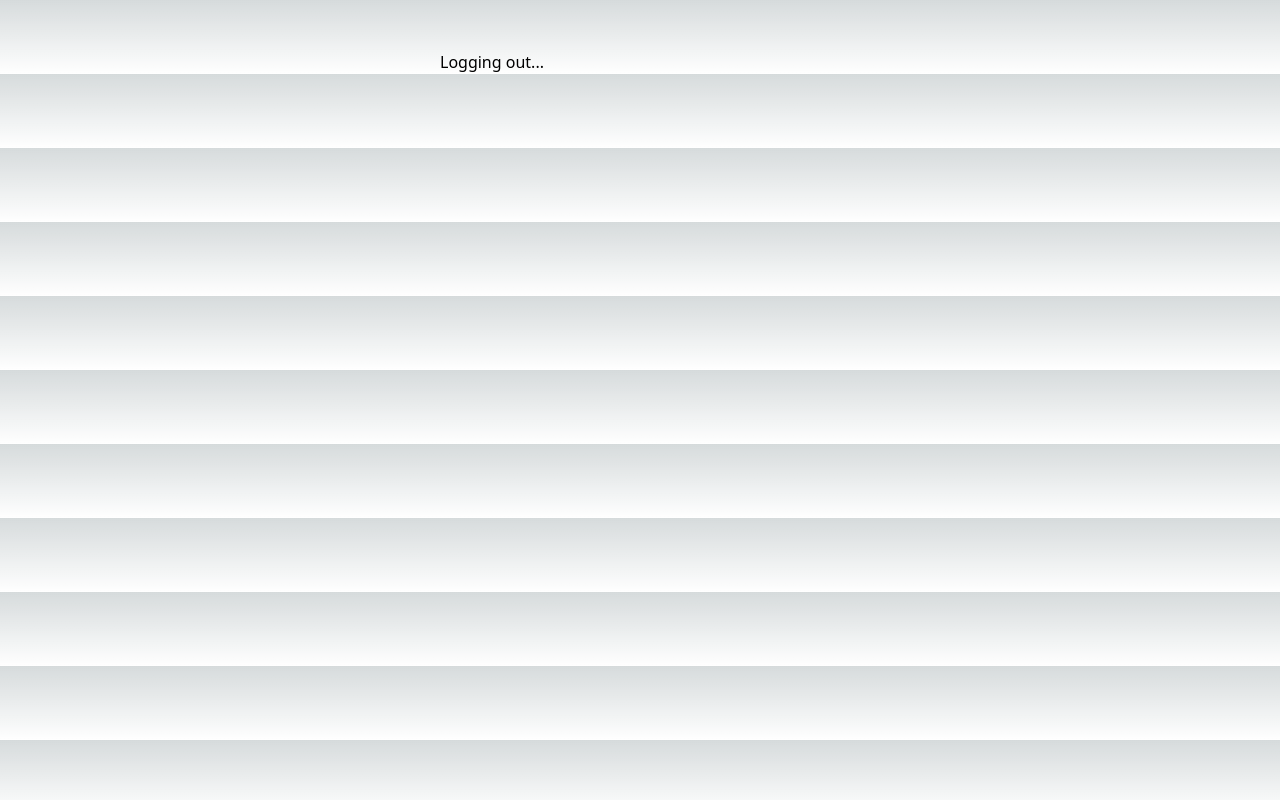
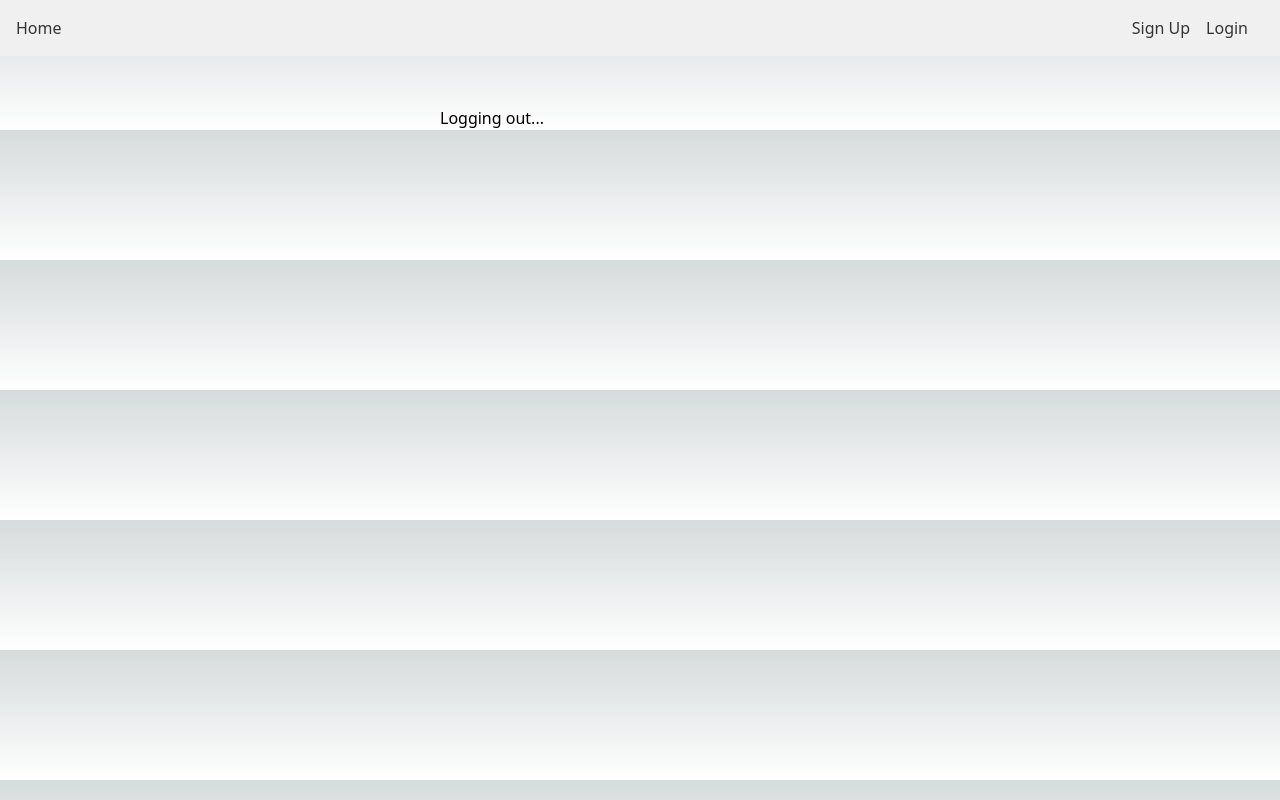
Before and after one commit to faraz-github/travelblog-task-v2, a Next.js app: page /logout in a window 1280 px wide. Built offline with nearby package versions, Linux system fonts and the light colour scheme; no server answers.

Commit message:
Implement auth context

```diff
--- /dev/null
+++ b/src/components/Navbar/Navbar.jsx
@@ -0,0 +1,43 @@
+import Link from "next/link";
+import { useAuth } from "@/contexts/AuthContext";
+import styles from "./Navbar.module.css";
+import { usePathname } from "next/navigation";
+
+const Navbar = () => {
+  const { isAuthenticated } = useAuth();
+  const pathname = usePathname();
+  console.log({ pathname });
+
+  return (
+    <nav className={styles.navigation}>
+      <div className={styles.left}>
+        <Link className={styles.link} href="/">
+          Home
+        </Link>
+      </div>
+      <div className={styles.right}>
+        {!isAuthenticated && (
+          <>
+            {pathname !== "/signup" && (
+              <Link className={styles.link} href="/signup">
+                Sign Up
+              </Link>
+            )}
+            {pathname !== "/login" && (
+              <Link className={styles.link} href="/login">
+                Login
+              </Link>
+            )}
+          </>
+        )}
+        {isAuthenticated && (
+          <Link className={styles.link} href="/logout">
+            Logout
+          </Link>
+        )}
+      </div>
+    </nav>
+  );
+};
+
+export default Navbar;
--- /dev/null
+++ b/src/components/Navbar/Navbar.module.css
@@ -0,0 +1,22 @@
+.navigation {
+  display: flex;
+  justify-content: space-between;
+  padding: 1rem;
+  background-color: #f0f0f0;
+}
+
+.left {
+  display: flex;
+  align-items: center;
+}
+
+.right {
+  display: flex;
+  align-items: center;
+}
+
+.link {
+  margin-right: 1rem;
+  text-decoration: none;
+  color: #333;
+}
--- /dev/null
+++ b/src/contexts/AuthContext.jsx
@@ -0,0 +1,35 @@
+import { createContext, useContext, useState, useEffect } from "react";
+
+const AuthContext = createContext();
+
+export const AuthProvider = ({ children }) => {
+  const [isAuthenticated, setIsAuthenticated] = useState(false);
+
+  useEffect(() => {
+    const checkAuth = async () => {
+      try {
+        // Check authentication on the server-side
+        const response = await fetch("/api/auth/check-auth");
+        if (!response.ok) {
+          setIsAuthenticated(false);
+        } else {
+          setIsAuthenticated(true);
+        }
+      } catch (error) {
+        console.error("Check auth error:", error);
+      }
+    };
+
+    checkAuth();
+  }, []);
+
+  return (
+    <AuthContext.Provider value={{ isAuthenticated, setIsAuthenticated }}>
+      {children}
+    </AuthContext.Provider>
+  );
+};
+
+export const useAuth = () => {
+  return useContext(AuthContext);
+};
--- a/src/pages/_app.js
+++ b/src/pages/_app.js
@@ -1,5 +1,12 @@
 import "@/styles/globals.css";
+import { AuthProvider } from "@/contexts/AuthContext";
+import Navbar from "@/components/Navbar/Navbar";
 
 export default function App({ Component, pageProps }) {
-  return <Component {...pageProps} />;
+  return (
+    <AuthProvider>
+      <Navbar />
+      <Component {...pageProps} />
+    </AuthProvider>
+  );
 }
--- a/src/pages/login.jsx
+++ b/src/pages/login.jsx
@@ -1,9 +1,11 @@
 import { useState } from "react";
 import { useRouter } from "next/router";
 import RedirectedRoute from "@/components/RedirectedRoute";
+import { useAuth } from "@/contexts/AuthContext";
 
 const Login = () => {
   const router = useRouter();
+  const { setIsAuthenticated } = useAuth();
   const [email, setEmail] = useState("");
   const [password, setPassword] = useState("");
 
@@ -20,7 +22,8 @@ const Login = () => {
       });
 
       if (response.ok) {
-        router.push("/");
+        setIsAuthenticated(true);
+        router.push("/dashboard");
       } else {
         console.error("Login failed");
       }
--- a/src/pages/logout.jsx
+++ b/src/pages/logout.jsx
@@ -1,8 +1,10 @@
 import { useEffect } from "react";
 import { useRouter } from "next/router";
+import { useAuth } from "@/contexts/AuthContext";
 
 const Logout = () => {
   const router = useRouter();
+  const { setIsAuthenticated } = useAuth();
 
   useEffect(() => {
     const logout = async () => {
@@ -12,6 +14,7 @@ const Logout = () => {
         });
 
         if (response.ok) {
+          setIsAuthenticated(false);
           router.push("/login");
         } else {
           console.error("Logout failed");
--- a/src/pages/signup.jsx
+++ b/src/pages/signup.jsx
@@ -1,9 +1,11 @@
 import { useState } from "react";
 import { useRouter } from "next/router";
 import RedirectedRoute from "@/components/RedirectedRoute";
+import { useAuth } from "@/contexts/AuthContext";
 
 const SignUp = () => {
   const router = useRouter();
+  const { setIsAuthenticated } = useAuth();
   const [email, setEmail] = useState("");
   const [password, setPassword] = useState("");
 
@@ -20,7 +22,8 @@ const SignUp = () => {
       });
 
       if (response.ok) {
-        router.push("/login");
+        setIsAuthenticated(true);
+        router.push("/dashboard");
       } else {
         console.error("Sign-up failed");
       }
```
